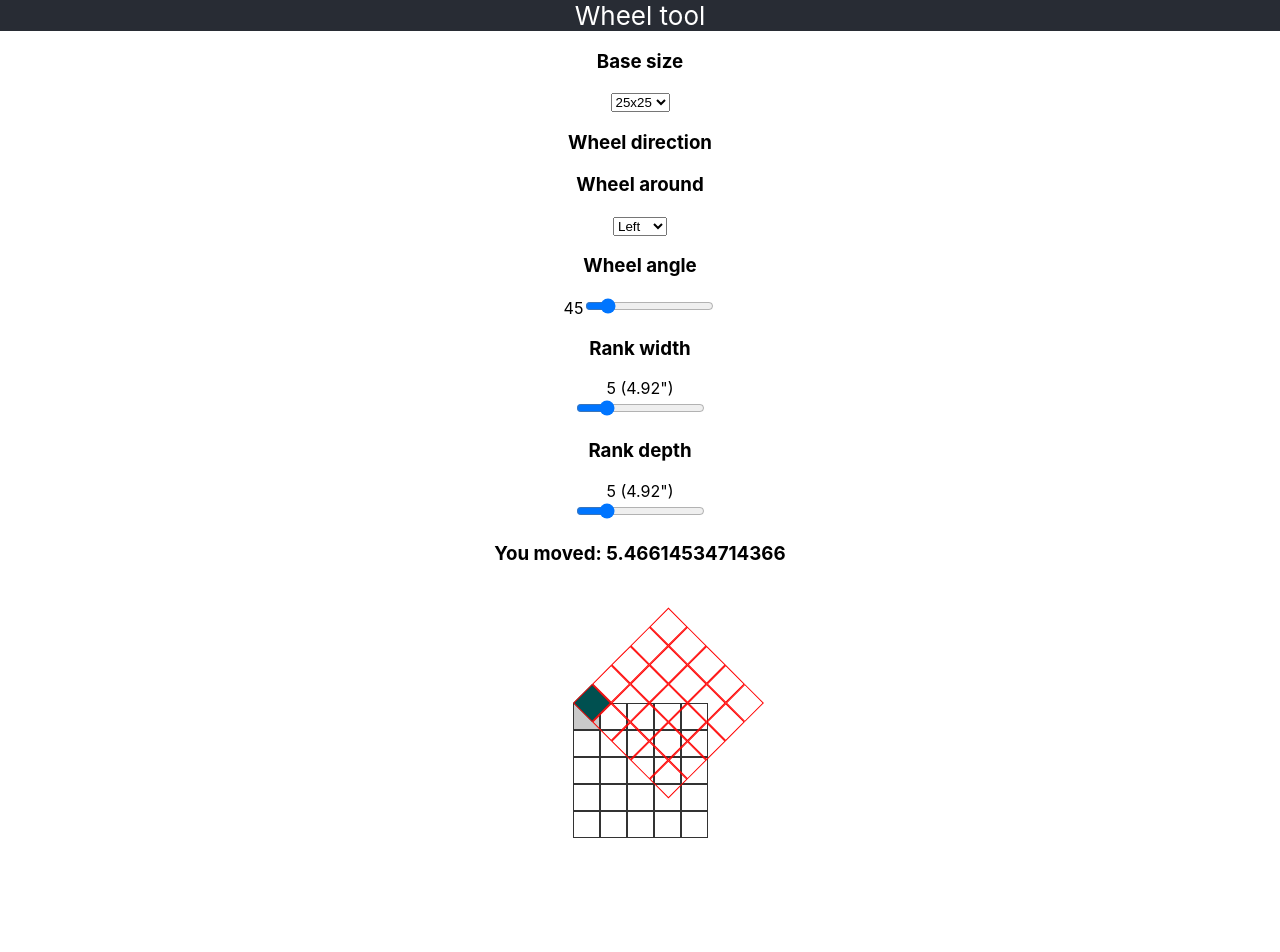
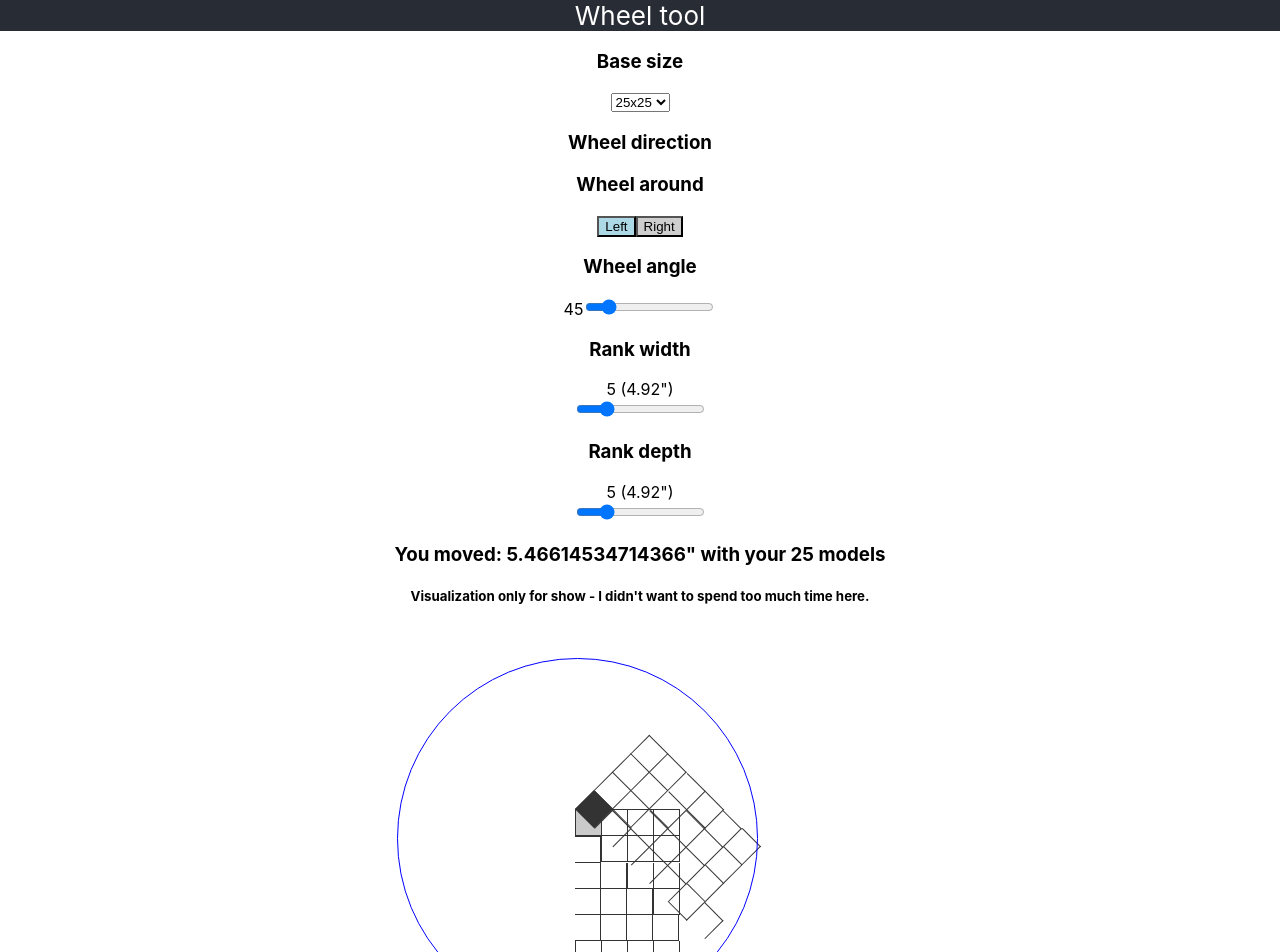
Before and after one commit to TGreatDk/old-world-tool, a React (Create React App) app: page / in a window 1280 px wide. Shown: the top 952 px of the page. Built offline with nearby package versions, Linux system fonts and the light colour scheme.

Commit message:
Add circle and flex logic

```diff
--- a/src/App.js
+++ b/src/App.js
@@ -1,6 +1,7 @@
 
 import './App.css';
 import { useEffect, useRef, useState } from 'react';
+import { Chip } from './components/angleSelector/chip/chip';
 // import { Selector } from './components/selector/selector';
 
 function App() {
@@ -11,10 +12,10 @@ function App() {
   const [rankWidth, setRankWidth] = useState(5)
   const [rankDepth, setRankDepth] = useState(5)
   // const [direction, setDirection] = useState('-')
-  const [anchor,setAnchor] = useState('0% 0%')
+  const [anchor, setAnchor] = useState('0% 0%')
   const [wheelAround, setWheelAround] = useState('Left')
-  const [radius,setRadius] = useState(0);
-  const [moved,setMoved] = useState(0);
+  const [radius, setRadius] = useState(0);
+  const [moved, setMoved] = useState(0);
   const [angle, setAngle] = useState(45);
 
   const calculateMoved = () => {
@@ -23,19 +24,17 @@ function App() {
     const loc_radius = Math.sqrt(Math.pow(width, 2) + Math.pow(length, 2));
     setRadius(loc_radius);
     const movedMM = 2 * Math.PI * loc_radius * (angle / 360)
-    const movedInch =_mmToInch(movedMM);
+    const movedInch = _mmToInch(movedMM);
     setMoved(movedInch)
   }
 
   const _mmToInch = (mm) => {
-    return mm/25.4
+    return mm / 25.4
   }
 
-  const _handleWheelAround = (event) => {
-    const val = event.target.value;
-    setWheelAround(val);
-    switch(val)
-    {
+  const _handleWheelAround = (direction) => {
+    setWheelAround(direction);
+    switch (direction) {
       case 'Right':
         setAnchor('100% 0%');
         break;
@@ -53,7 +52,15 @@ function App() {
     }
   }
 
-  useEffect(() => {calculateMoved()}, [rankDepth,rankWidth,angle])
+  useEffect(() => { calculateMoved() }, [rankDepth, rankWidth, angle])
+
+  const baseStyle = {
+    margin: '0px',
+    width: `${baseWidth}px`,
+    height: `${baseLength}px`,
+    border: '1px solid #333',
+    display: 'inline-block' }
+
   return (
     <div className="App">
       <header className="App-header">
@@ -73,39 +80,83 @@ function App() {
         <option key='+'>Backwards</option>
       </select> */}
       <h3>Wheel around</h3>
-      <select value={wheelAround} onChange={_handleWheelAround}>
+      <Chip options={['Left','Right']} onChange={_handleWheelAround}/>
+      {/* <select value={wheelAround} onChange={_handleWheelAround}>
         <option>Left</option>
-        <option>Right</option>
+        <option>Right</option> */}
         {/* <option>Bottom left</option>
         <option>Bottom right</option> */}
-      </select>
+      {/* </select> */}
       <h3>Wheel angle</h3>
       {angle}
-      <input type='range' min={0} max={345} step={15} onChange={(event) => setAngle(Number(event.target.value))} />
+      <input type='range' min={0} max={360} step={5} onChange={(event) => setAngle(Number(event.target.value))} />
       <h3>Rank width</h3>
-      <div>{rankWidth} ({Math.round(_mmToInch(baseWidth*rankWidth)*100)/100}")</div>
-
+      <div>{rankWidth} ({Math.round(_mmToInch(baseWidth * rankWidth) * 100) / 100}")</div>
       <input value={rankWidth} type='range' min={1} max={20} onChange={(event) => setRankWidth(Number(event.target.value))} />
       <h3>Rank depth</h3>
-      <div>{rankDepth} ({Math.round(_mmToInch(baseLength*rankDepth)*100)/100}")</div>
+      <div>{rankDepth} ({Math.round(_mmToInch(baseLength * rankDepth) * 100) / 100}")</div>
       <input value={rankDepth} type='range' min={1} max={20} onChange={(event) => setRankDepth(Number(event.target.value))} />
-      <h3>You moved: {moved}</h3>
-      <div style={{display:'flex',justifyContent:'center',alignItems:'center',height:`${radius*2+20}px`}}>
-        <div style={{ width: `${(rankWidth * baseWidth) + rankWidth * 2}px` }}>
+      <h3>You moved: {moved}" with your {rankWidth*rankDepth} models</h3>
+      <h5>Visualization only for show - I didn't want to spend too much time here.</h5>
+      <div style={{ display: 'flex', justifyContent: 'center', alignItems: 'center', height: `${radius * 3 + 20}px` }}>
+        <div style={{
+          display:'flex',
+          flexWrap:'wrap',
+          width:`${rankWidth*baseWidth+rankWidth}px`}}>
+          {Array.from(Array(rankDepth*rankWidth)).map((base,index) =>
+          <div style={
+            {...baseStyle,
+            background: `${(wheelAround === 'Left' && index===0) || (wheelAround === 'Right' && index===rankWidth-1) ? '#cacaca' : 'inherit'}`,
+            borderTop:rankWidth-1<index?'none':'1px solid #333',
+            borderLeft:index%rankWidth?'none':'1px solid #333'}} />)}
+        </div>
+        <div style={{
+          display:'flex',
+          flexWrap:'wrap',
+          width:`${rankWidth*baseWidth+rankWidth}px`,
+          rotate: `${wheelAround === 'Left' ? '-' : ''}${angle}deg`,
+          transformOrigin: anchor,
+          position:'absolute'}}>
+          {Array.from(Array(rankDepth*rankWidth)).map((base,index) =>
+          <div style={
+            {...baseStyle,
+            background: `${(wheelAround === 'Left' && index===0) || (wheelAround === 'Right' && index===rankWidth-1) ? '#333' : 'inherit'}`,
+            borderTop:rankWidth-1<index?'none':'1px solid #333',
+            borderLeft:index%rankWidth?'none':'1px solid #333'}} />)}
+        </div>
+        <div style={{
+          position: 'absolute',
+          marginLeft:`-${rankWidth*baseWidth}px`,
+          marginTop:`-${rankDepth*baseLength}px`,
+          width: `${radius*2+rankWidth}px`,
+          height: `${radius*2+rankDepth}px`,
+          border: '1px solid #0000ff',
+          borderRadius: '50%'
+        }} />
+        {/* <div style={{ width: `${(rankWidth * baseWidth) + rankWidth * 2}px` }}>
           {Array.from(Array(rankDepth)).map((d, di) =>
-            <div style={{ height: `${baseLength + 2}px` }}>
-              {Array.from(Array(rankWidth)).map((w, wi) => <span style={{ background: `${(wheelAround === 'Left' && wi ===0  && di === 0) || (wheelAround === 'Right' && wi === rankWidth-1 && di === 0)  ? '#cacaca' : 'inherit'}`, margin: '0px', width: `${baseWidth}px`, height: `${baseLength}px`, border: '1px solid #333', display: 'inline-block' }} />)}
+            <div style={{ height: `${baseLength}px` }}>
+              {Array.from(Array(rankWidth)).map((w, wi) => <span style={{...baseStyle,, }} />)}
             </div>)
           }
         </div>
         {angle !== 0 &&
-        <div style={{position:'absolute',width: `${(rankWidth * baseWidth) + rankWidth * 2}px`, rotate: `${wheelAround==='Left'?'-':''}${angle}deg`, transformOrigin:anchor }}>
+          <div style={{ position: 'absolute', width: `${(rankWidth * baseWidth) + rankWidth * 2}px`, rotate: `${wheelAround === 'Left' ? '-' : ''}${angle}deg`, transformOrigin: anchor }}>
             {Array.from(Array(rankDepth)).map((d, di) =>
-            <div style={{ height: `${baseLength + 2}px` }}>
-              {Array.from(Array(rankWidth)).map((w, wi) => <span style={{ background: `${(wheelAround === 'Left' && wi ===0  && di === 0) || (wheelAround === 'Right' && wi === rankWidth-1 && di === 0)? '#005050' : 'inherit'}`, margin: '0px', width: `${baseWidth}px`, height: `${baseLength}px`, border: '1px solid #f00', display: 'inline-block' }} />)}
+              <div style={{ height: `${baseLength}px` }}>
+                {Array.from(Array(rankWidth)).map((w, wi) => <span style={{...baseStyle, background: `${(wheelAround === 'Left' && wi === 0 && di === 0) || (wheelAround === 'Right' && wi === rankWidth - 1 && di === 0) ? '#005050' : 'inherit'}`}} />)}
               </div>)
             }
           </div>}
+        <div style={{
+          position: 'absolute',
+          marginLeft:`-${rankWidth*baseWidth+rankWidth*2}px`,
+          marginTop:`-${rankDepth*baseLength+rankDepth*2}px`,
+          width: `${radius*2+(rankWidth)}px`,
+          height: `${radius*2+(rankDepth)}px`,
+          border: '1px solid #0000ff',
+          borderRadius: '50%'
+        }} /> */}
       </div>
     </div>
   );
--- /dev/null
+++ b/src/components/angleSelector/chip/chip.js
@@ -0,0 +1,12 @@
+import { useState } from 'react';
+export const Chip = (props) => {
+    const [active,setActive] = useState(0)
+
+    const _handleClick = (index) => {
+        setActive(index);
+        props.onChange(props.options[index])
+    }
+    return <>
+    {props.options.map((option,i) => <button style={{background:active===i?'lightblue':'#cecece'}} onClick={() => _handleClick(i)}>{option}</button>)}
+    </>
+}
```
Lines whose indentation alone changed are shown as unchanged.
